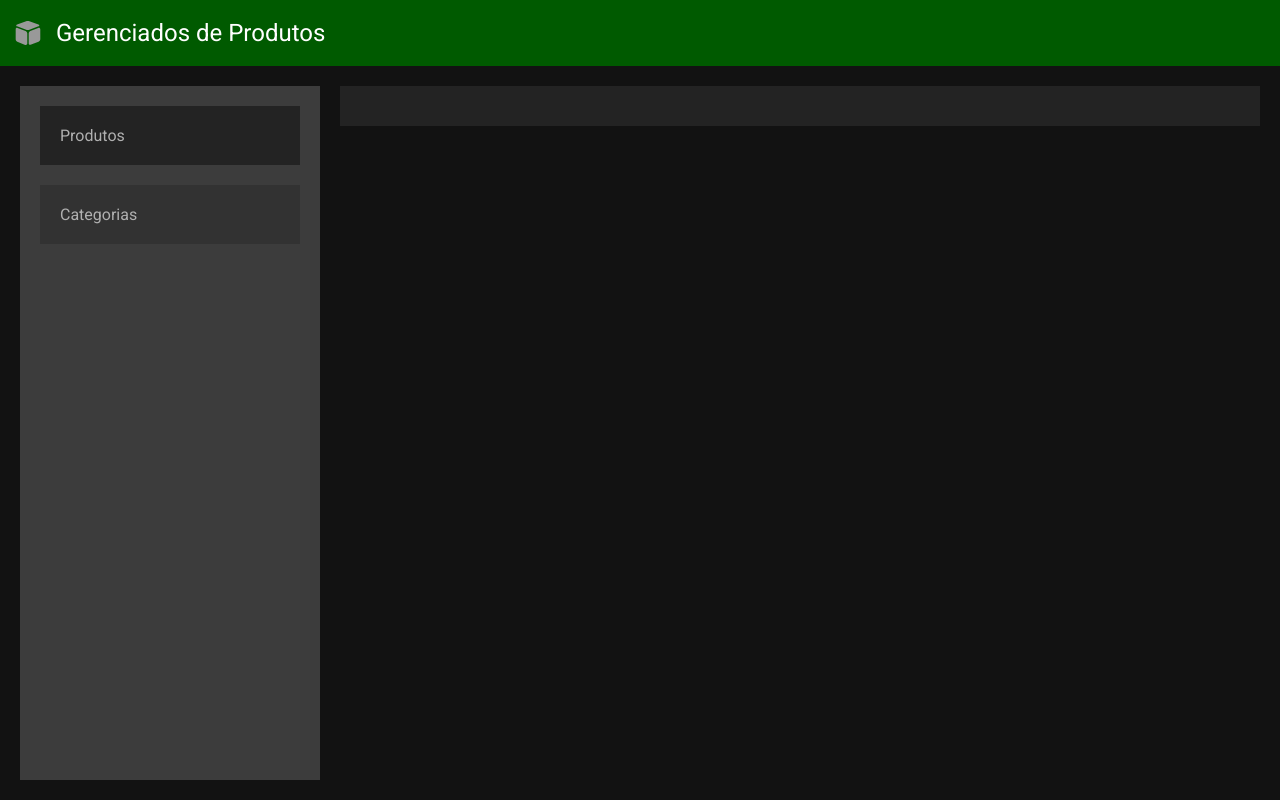
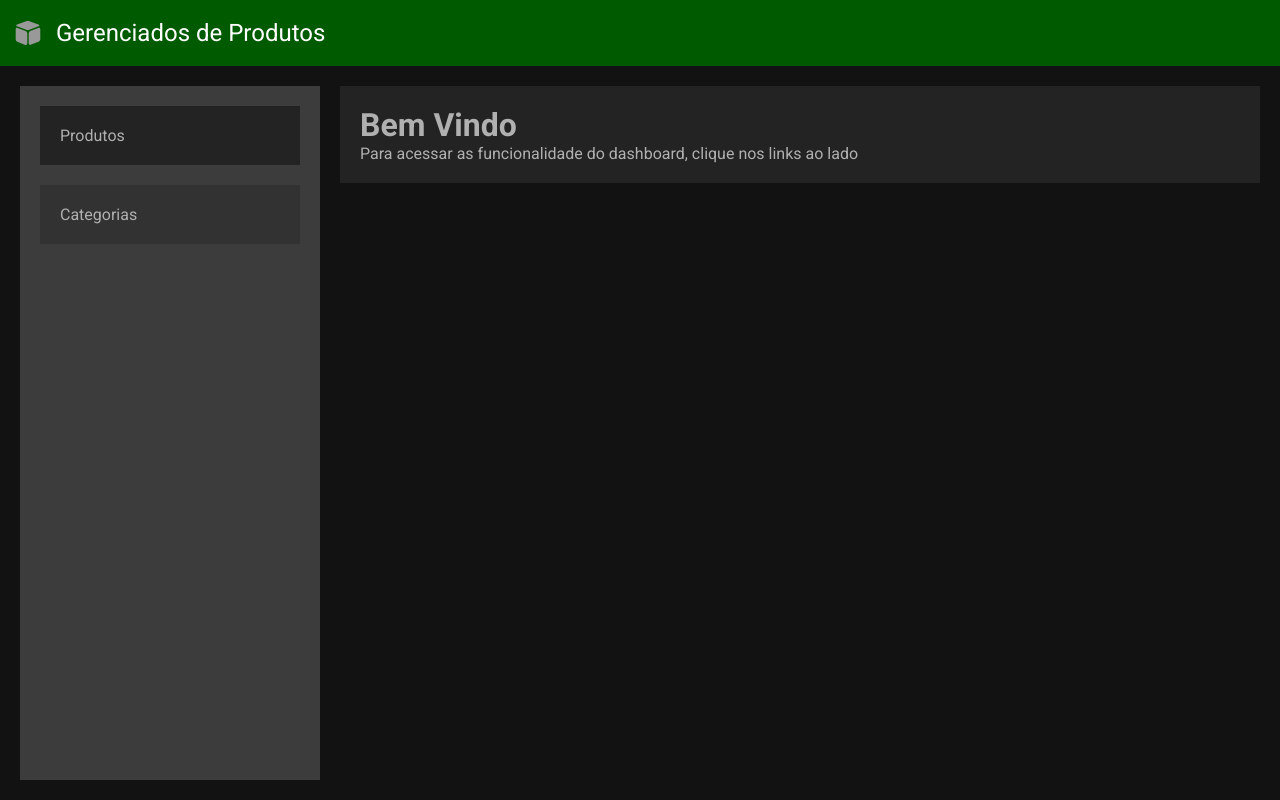
Before and after one commit to tfsantosbr/react-sample-app, a React (Vite) app: page /admin in a window 1280 px wide. Built offline with nearby package versions, Linux system fonts and the light colour scheme.

Commit message:
upd navlink

```diff
--- a/src/Router.tsx
+++ b/src/Router.tsx
@@ -5,12 +5,14 @@ import { ProductList } from "./pages/ProductList";
 import { ProductForm } from "./pages/ProductForm";
 import { CategoriesList } from "./pages/CategoriesList";
 import { CategoriesForm } from "./pages/CategoriesForm";
+import { Home } from "./pages/Home";
 
 export function Router() {
   return (
     <Routes>
       <Route path="/" element={<Login />} />
       <Route path="/admin" element={<Dashboard />}>
+        <Route path="" element={<Home />} />
         <Route path="products" element={<ProductList />} />
         <Route path="products/create" element={<ProductForm />} />
         <Route path="products/edit" element={<ProductForm />} />
--- a/src/components/Header.tsx
+++ b/src/components/Header.tsx
@@ -1,3 +1,4 @@
+import { NavLink } from "react-router-dom";
 import styles from "./Header.module.css";
 import productsAppLogo from "../assets/products-app-logo.svg";
 
@@ -6,7 +7,7 @@ export function Header() {
     <header className={styles.header}>
       <img src={productsAppLogo} alt="Products App Logo" />
       <h1>
-        <a href="#">Gerenciados de Produtos</a>
+        <NavLink to="/admin">Gerenciados de Produtos</NavLink>
       </h1>
     </header>
   );
--- a/src/components/Sidebar.tsx
+++ b/src/components/Sidebar.tsx
@@ -1,3 +1,4 @@
+import { NavLink } from "react-router-dom";
 import styles from "./Sidebar.module.css";
 
 export function Sidebar() {
@@ -5,12 +6,12 @@ export function Sidebar() {
     <aside>
       <ul className={styles.navigation}>
         <li>
-          <a href="#" className={styles.active}>
+          <NavLink to="/admin/products" className={styles.active}>
             Produtos
-          </a>
+          </NavLink>
         </li>
         <li>
-          <a href="#">Categorias</a>
+          <NavLink to="/admin/categories">Categorias</NavLink>
         </li>
       </ul>
     </aside>
--- /dev/null
+++ b/src/pages/Home.tsx
@@ -0,0 +1,10 @@
+export function Home() {
+  return (
+    <>
+      <h1>Bem Vindo</h1>
+      <p>
+        Para acessar as funcionalidade do dashboard, clique nos links ao lado
+      </p>
+    </>
+  );
+}
--- a/src/pages/Login.tsx
+++ b/src/pages/Login.tsx
@@ -1,10 +1,11 @@
+import { NavLink } from "react-router-dom";
 import styles from "./Login.module.css";
 
 export function Login() {
   return (
     <div className={styles.login}>
       <h1>Login</h1>
-      <a href="#">Efetuar Login</a>
+      <NavLink to="/admin">Efetuar Login</NavLink>
     </div>
   );
 }
--- a/src/pages/ProductList.tsx
+++ b/src/pages/ProductList.tsx
@@ -1,3 +1,5 @@
+import { NavLink } from "react-router-dom";
+
 export function ProductList() {
   return (
     <div className="report-wrapper">
@@ -22,9 +24,9 @@ export function ProductList() {
         </div>
 
         <div className="actions-wrapper right">
-          <a href="#" className="action-button">
+          <NavLink to="/admin/products/create" className="action-button">
             Novo Produto
-          </a>
+          </NavLink>
         </div>
       </form>
 
```
